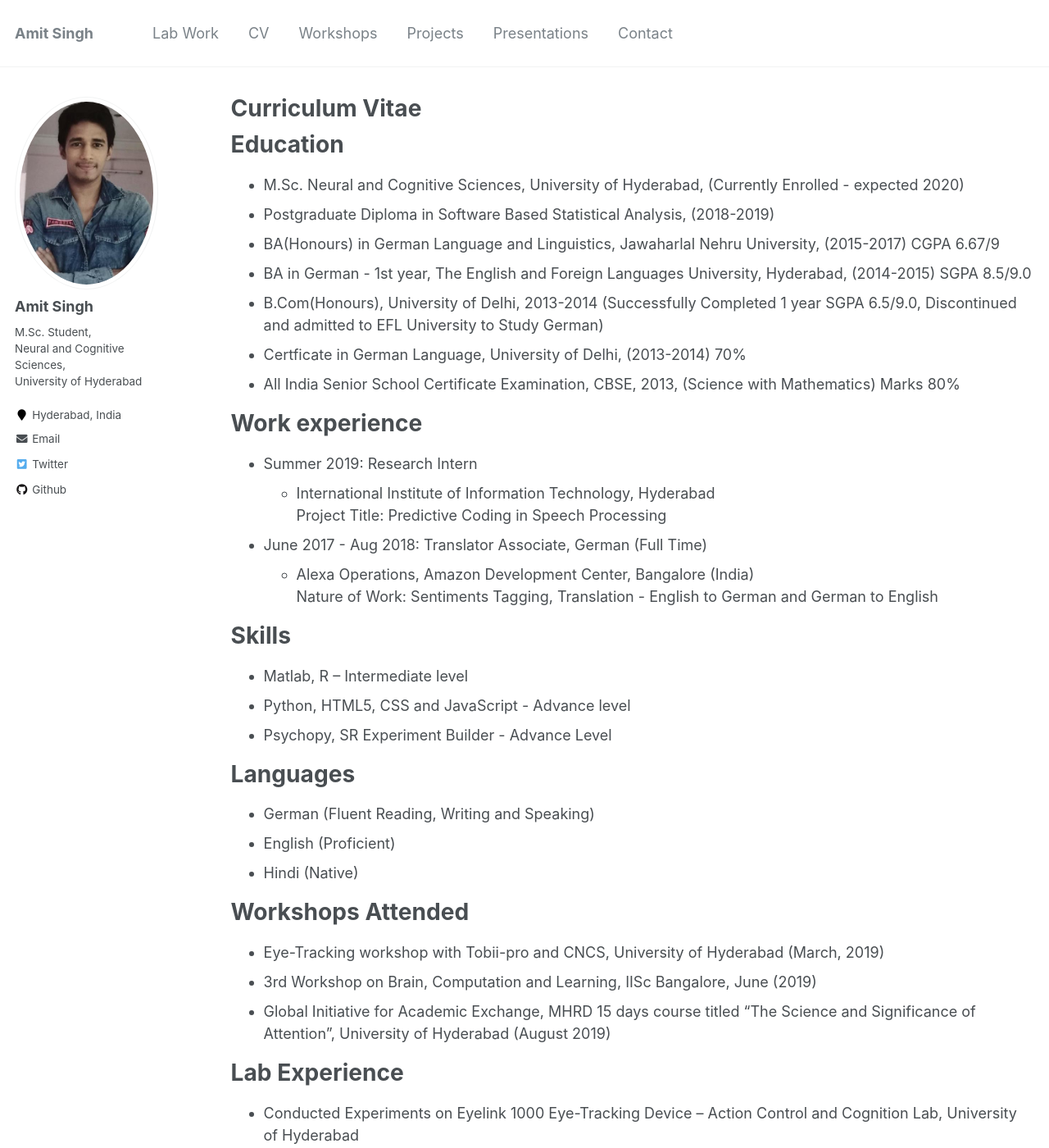
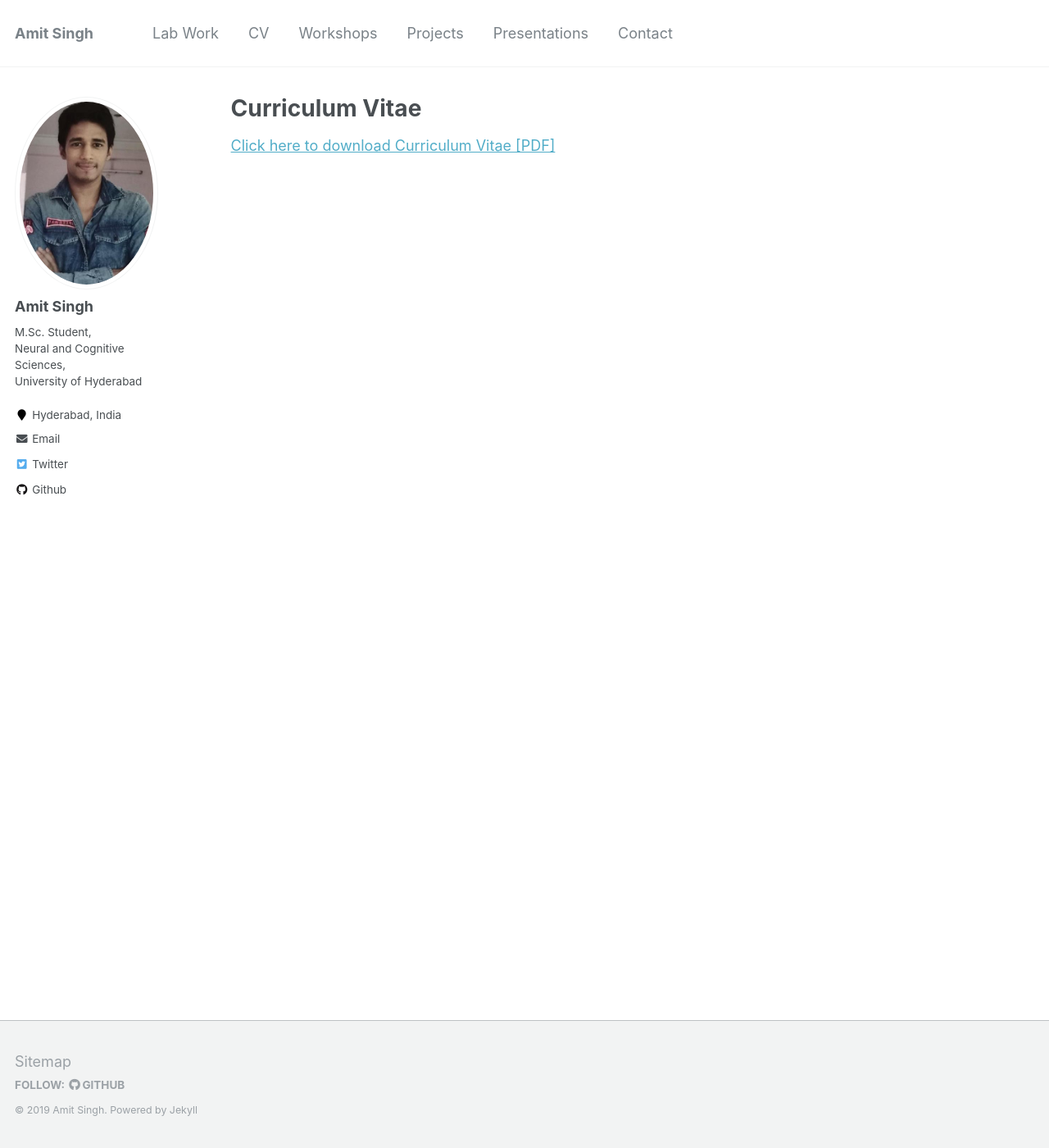
Before and after one commit to amits1ngh/amits1ngh.github.io, a Jekyll site: the page built from _pages/cv.md, in a window 1280 px wide and 1400 px high. Shown: the whole window at 82% size. Built offline with Jekyll 4.4.1, drawn with Linux system fonts in a browser that asks for light colours; some of the changed text lies outside the part shown.

Commit message:
Update cv.md

```diff
--- a/_pages/cv.md
+++ b/_pages/cv.md
@@ -6,65 +6,4 @@ author_profile: true
 redirect_from:
   - /resume
 ---
-
-{% include base_path %}
-
-Education
-======
-* M.Sc. Neural and Cognitive Sciences, University of Hyderabad, (Currently Enrolled - expected 2020)
-* Postgraduate Diploma in Software Based Statistical Analysis, (2018-2019)
-* BA(Honours) in German Language and Linguistics, Jawaharlal Nehru University, (2015-2017) CGPA 6.67/9
-* BA in German - 1st year, The English and Foreign Languages University, Hyderabad, (2014-2015) SGPA 8.5/9.0
-* B.Com(Honours), University of Delhi, 2013-2014 (Successfully Completed 1 year SGPA 6.5/9.0, Discontinued and admitted to EFL University to Study German)
-* Certficate in German Language, University of Delhi, (2013-2014) 70%
-* All India Senior School Certificate Examination, CBSE, 2013, (Science with Mathematics) Marks 80%
-
-Work experience
-======
-* Summer 2019: Research Intern
-  * International Institute of Information Technology, Hyderabad<br>Project Title: Predictive Coding in Speech Processing
-
-* June 2017 - Aug 2018: Translator Associate, German (Full Time)
-  * Alexa Operations, Amazon Development Center, Bangalore (India)<br>Nature of Work: Sentiments Tagging, Translation - English to German and German to English
-
-Skills
-======
-* Matlab, R – Intermediate level
-* Python, HTML5, CSS and JavaScript - Advance level
-* Psychopy, SR Experiment Builder - Advance Level
-
-Languages
-=========
-* German (Fluent Reading, Writing and Speaking)
-* English (Proficient)
-* Hindi (Native)
-
-Workshops Attended
-======
-* Eye-Tracking workshop with Tobii-pro and CNCS, University of Hyderabad (March, 2019)
-* 3rd Workshop on Brain, Computation and Learning, IISc Bangalore, June (2019)
-* Global Initiative for Academic Exchange, MHRD 15 days course titled “The Science and Significance of
-  Attention”, University of Hyderabad (August 2019)
-
-Lab Experience
-======
-* Conducted Experiments on Eyelink 1000 Eye-Tracking Device – Action Control and Cognition Lab, University of Hyderabad
-* Installation and Setup of 128 Channel EEG System – Action Control and Cognition Lab, University of Hyderabad
-* Extracellular ERG recording and PR Conditioning in Honeybees.
-* Intracellular Recording using Glass Electrodes.
-
-<!-- <--Additional Skills-->
-
-Research Project
-================
-* Translation Frequency constraints language non-selective activation under working memory load and task-demands.(Ongoing)
-* In this study I ask, what are the additional constraints apart from the working memory which influences the unconscious parallel activation of the non-selective language in bilinguals.
-
-Positions of Responsibilities
-======
-* Convenor, JNU Dance Club, 2016-2017
-* Representative, School of Language, Literature and Cultural Studies, JNU (2015-2016)
-
-
-
-<!-- [Click here to download Curriculum Vitae [PDF]](http://lantaoyu.github.io/files/lantaoyu_cv.pdf) -->
+[Click here to download Curriculum Vitae [PDF]](http://.pdf)
```
